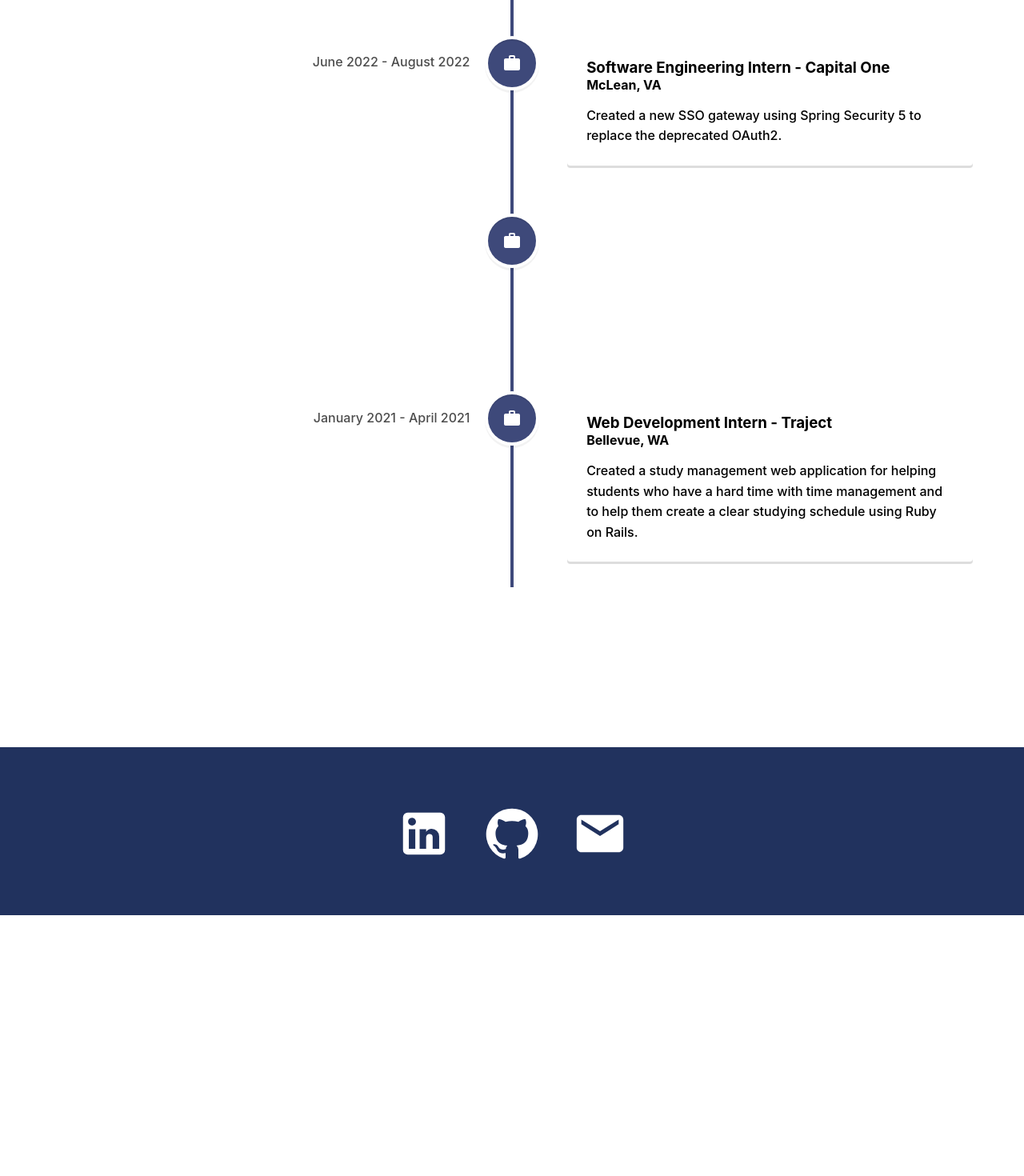
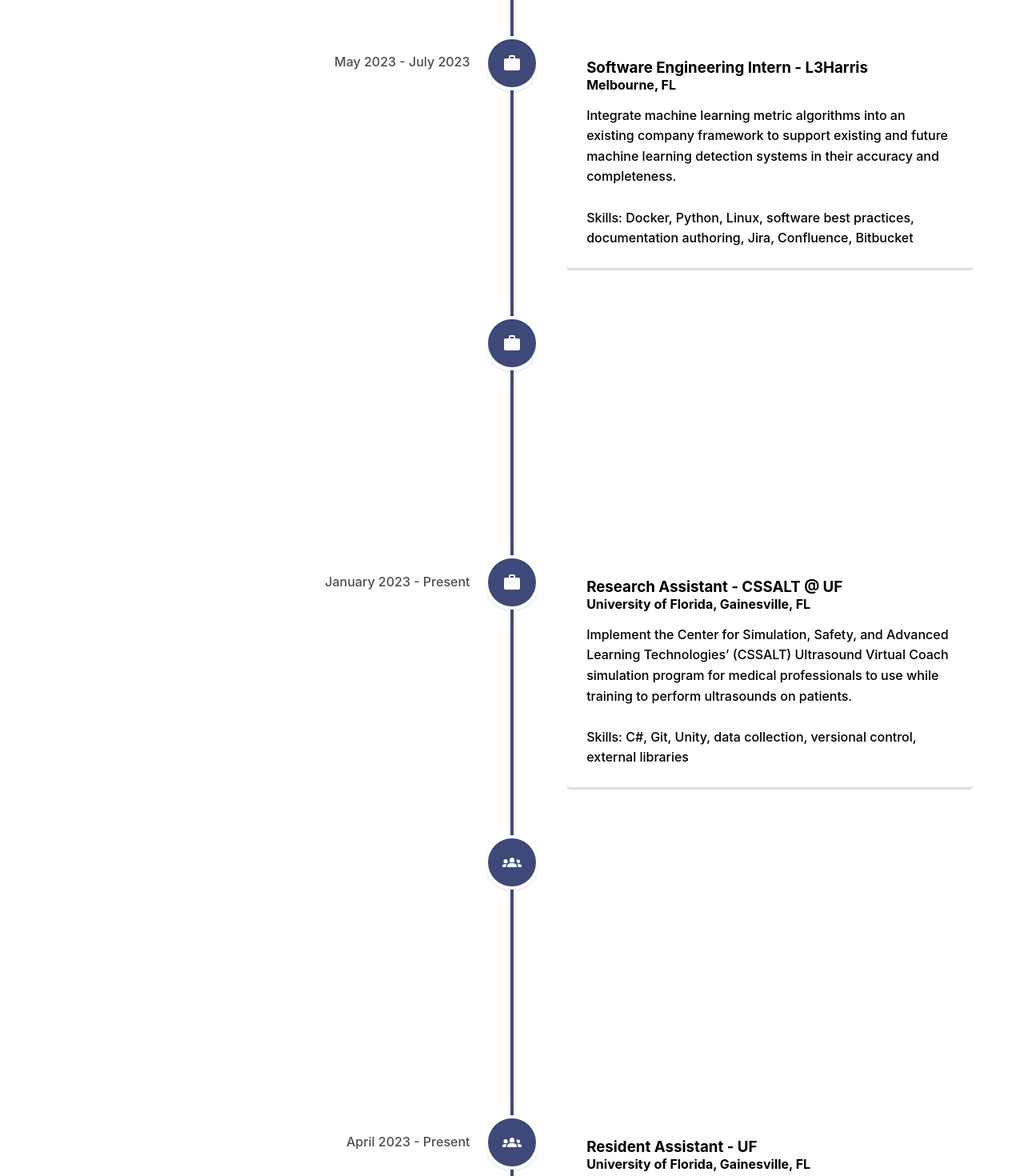
Before and after one commit to ananyasista/WiCSEPersonalProject, a React (Create React App) app: page /WiCSEPersonalProject/experience in a window 1280 px wide. Shown: the part 280-1750 px from the top of the page at 80% size. Before the commit the page ends 1424 px from the top, so only its background shows below. Built offline with nearby package versions, Linux system fonts and the light colour scheme.

Commit message:
updated colors and content

```diff
--- a/public/index.html
+++ b/public/index.html
@@ -24,7 +24,7 @@
       work correctly both with client-side routing and a non-root public URL.
       Learn how to configure a non-root public URL by running `npm run build`.
     -->
-    <title>React App</title>
+    <title>Ananya Sista</title>
   </head>
   <body>
     <noscript>You need to enable JavaScript to run this app.</noscript>
--- a/src/component/Footer.css
+++ b/src/component/Footer.css
@@ -1,7 +1,7 @@
 .footer {
     width: 100%;
     height: 200px;
-    background: #21325e;
+    background: #5C7457;
     display: flex;
     justify-content: center;
     align-items: center;
--- a/src/component/Footer.js
+++ b/src/component/Footer.js
@@ -8,9 +8,9 @@
   return (
     <div className = "footer">
       <div className="socialMedia">
-       <LinkedInIcon onClick={() => window.open('https://www.linkedin.com/in/ananya-sista-573b54251')}/>
-       <GitHubIcon onClick={() => window.open('https://github.com/christinealin7771')}/>
-       <EmailIcon onClick={() => window.location = 'mailto:christinelin.7771@gmail.com'}/>
+      <LinkedInIcon onClick={() => window.open('https://www.linkedin.com/in/ananya-sista')}/>
+          <GitHubIcon onClick={() => window.open('https://github.com/ananyasista?tab=repositories')}/>
+          <EmailIcon onClick={() => window.location = 'mailto:sistaa@ufl.edu'}/>
        </div>
     </div>
   )
--- a/src/component/Navbar.css
+++ b/src/component/Navbar.css
@@ -1,7 +1,7 @@
 .navbar {
     width: 100%;
     height: 100px;
-    background: #21325E;
+    background: #5C7457;
     font-family: 'Montserrat', sans-serif;
   }
 
--- a/src/component/pages/Experience.js
+++ b/src/component/pages/Experience.js
@@ -6,6 +6,7 @@
 import "react-vertical-timeline-component/style.min.css";
 import SchoolIcon from '@mui/icons-material/School';
 import WorkIcon from '@mui/icons-material/Work';
+import ClubIcon from '@mui/icons-material/Groups2'
 import './Experience.css'
 
 const Experiences = () => {
@@ -14,7 +15,7 @@
       <VerticalTimeline lineColor = "#3e497a">
         <VerticalTimelineElement
           className="vertical-timeline-element--education"
-          date = "August 2020 - Expected Graduation May 2024"
+          date = "August 2022 - Expected Graduation May 2026"
           iconStyle={{background: "#8198FD", color: "#fff"}}
           icon = {<SchoolIcon/>}
         >
@@ -24,56 +25,99 @@
           <h4 className="vertical-timeline-element-subtitle">
             Bachelor's Degree
           </h4>
-          <p>Computer Science, Chinese Minor</p>
+          <p>Computer Science, Economics</p>
         </VerticalTimelineElement>
         <VerticalTimelineElement
           className="vertical-timeline-element--work"
-          date = "June 2022 - August 2022"
+          date = "May 2023 - July 2023"
           iconStyle={{background: "#3e497a", color: "#fff"}}
           icon = {<WorkIcon/>}
         >
            <h3 className="vertical-timeline-element-title">
-            Software Engineering Intern - Capital One
+            Software Engineering Intern - L3Harris
           </h3>
           <h4 className="vertical-timeline-element-subtitle">
-            McLean, VA
+            Melbourne, FL
           </h4>
           <p>
-            Created a new SSO gateway using Spring Security 5 to replace the deprecated OAuth2.
+            Integrate machine learning metric algorithms into an existing company framework to support existing and future machine learning
+            detection systems in their accuracy and completeness. <br /> <br />
+            Skills: Docker, Python, Linux, software best practices, documentation authoring, Jira, Confluence, Bitbucket
           </p>
         </VerticalTimelineElement>
         <VerticalTimelineElement
           className="vertical-timeline-element--work"
-          date = "May 2021 - March 2022"
+          date = "June 2022 - July 2022"
           iconStyle={{background: "#3e497a", color: "#fff"}}
           icon = {<WorkIcon/>}
         >
            <h3 className="vertical-timeline-element-title">
-            Computer Science Instructor - Juni Learning
+            Mathematics Instructor - Mathnasium
           </h3>
           <h4 className="vertical-timeline-element-subtitle">
-            San Francisco, CA
+            Tampa, FL
           </h4>
           <p>
-            Instruct middle and high school students to learn fundamental introductory Python and Java concepts.
+          Instructed up to 8 K-12 students at a time in a variety of math topics ranging from addition to Calculus. <br /> <br />
+          Skills: conflict resolution, working with kids, lesson planning, communication
           </p>
         </VerticalTimelineElement>
         <VerticalTimelineElement
           className="vertical-timeline-element--work"
-          date = "January 2021 - April 2021"
+          date = "January 2023 - Present"
           iconStyle={{background: "#3e497a", color: "#fff"}}
           icon = {<WorkIcon/>}
         >
            <h3 className="vertical-timeline-element-title">
-            Web Development Intern - Traject
+            Research Assistant - CSSALT @ UF
           </h3>
           <h4 className="vertical-timeline-element-subtitle">
-            Bellevue, WA
+            University of Florida, Gainesville, FL
           </h4>
           <p>
-          Created a study management web application for helping students who have a hard time with time management
-and to help them create a clear studying schedule using Ruby on Rails.
+          Implement the Center for Simulation, Safety, and Advanced Learning Technologies’ (CSSALT) Ultrasound Virtual Coach simulation program for medical professionals to use while training to perform ultrasounds on patients.
+          <br /> <br />
+          Skills: C#, Git, Unity, data collection, versional control, external libraries
 
+          </p>
+        </VerticalTimelineElement>
+        <VerticalTimelineElement
+          className="vertical-timeline-element--club"
+          date = "January 2023 - Present"
+          iconStyle={{background: "#3e497a", color: "#fff"}}
+          icon = {<ClubIcon/>}
+        >
+           <h3 className="vertical-timeline-element-title">
+            Chair - SWE @ UF
+          </h3>
+          <h4 className="vertical-timeline-element-subtitle">
+            University of Florida, Gainesville, FL
+          </h4>
+          <p>
+          Organize the Society of Women Engineer's bi-annual <i>Evening with Industry Event</i> which allows students to network with current industry professionals, facilitating
+          professional growth and future career opportunities.
+          <br /> <br />
+          Skills: event planning, budget management, industry networking, public speaking
+
+          </p>
+        </VerticalTimelineElement>
+         <VerticalTimelineElement
+          className="vertical-timeline-element--club"
+          date = "April 2023 - Present"
+          iconStyle={{background: "#3e497a", color: "#fff"}}
+          icon = {<ClubIcon/>}
+        >
+           <h3 className="vertical-timeline-element-title">
+            Resident Assistant - UF
+          </h3>
+          <h4 className="vertical-timeline-element-subtitle">
+            University of Florida, Gainesville, FL
+          </h4>
+          <p>
+          Enhance and maintain a sense of shared community in the designated residential area by facilitating intentional interactions, social
+          activities, and other opportunities for residents to interact with each other and grow.
+          <br /> <br />
+          Skills: event planning, budget management, conflict resolution, communication, interpersonal skills
           </p>
         </VerticalTimelineElement>
       </VerticalTimeline>
--- a/src/component/pages/Home.css
+++ b/src/component/pages/Home.css
@@ -2,7 +2,7 @@
   width: 100%;
   align-items: center;
   font-family: "Arial", sans-serif;
-  color: #3e497a;
+  color: #5C7457;
 }
 
 .about {
@@ -13,14 +13,14 @@
   justify-content: center;
   align-items: center;
   text-align: center;
-  background-color: #21325e;
+  background-color: #5C7457;
   color: #f0f0f0;
 }
 
 .about h2 {
   font-family: "Segoe UI", Tahoma, Geneva, Verdana, sans-serif;
   font-size: 80px;
-  color: #e9d35b;
+  color: #E1FFD4;
   height: 50px;
 }
 
@@ -44,7 +44,7 @@
 }
 
 .skills h1 {
-  color: #3e497a;
+  color: #5C7457;
 }
 
 .skills .list {
--- a/src/component/pages/Home.js
+++ b/src/component/pages/Home.js
@@ -13,9 +13,9 @@
           <p>
             A Computer Science Student with a passion for tech.
           </p>
-          <LinkedInIcon onClick={() => window.open('https://www.linkedin.com/in/christine-lin-9a0155189/')}/>
-          <GitHubIcon onClick={() => window.open('https://github.com/christinealin7771')}/>
-          <EmailIcon onClick={() => window.location = 'mailto:christinelin.7771@gmail.com'}/>
+          <LinkedInIcon onClick={() => window.open('https://www.linkedin.com/in/ananya-sista')}/>
+          <GitHubIcon onClick={() => window.open('https://github.com/ananyasista?tab=repositories')}/>
+          <EmailIcon onClick={() => window.location = 'mailto:sistaa@ufl.edu'}/>
         </div>
       </div>
       <div className="skills">
@@ -23,15 +23,15 @@
         <ol className="list">
           <li className="item">
             <h2>Languages</h2>
-            <span>C++, Python, C#, HTML/CSS</span>
+            <span>C++, Python, C#, HTML/CSS, C, Matlab</span>
           </li>
-          {/* <li className="item">
-            <h2>Technology</h2>
-            <span>Ruby on Rails, Node.js, React, React Native, Bootstrap, PostgreSQL, MySQL</span>
-          </li> */}
+          {<li className="item">
+            <h2>Softwares & Technologies</h2>
+            <span>Docker, Windows, Linux, Git, Confluence, Jira, Bitbucket, Agile Scrum</span>
+          </li> }
           <li className="item">
             <h2>Coursework</h2>
-            <span>Advanced Programming Fundamentals, Computational Linear Algebra,
+            <span>Advanced Programming Fundamentals, Data Strcutures and Algorithms, Introduction to Computer Organization, Calculus 3, Differential Equations, Computational Linear Algebra,
               Applications of Discrete Structures</span>
           </li>
         </ol>
--- a/src/data/ProjectList.js
+++ b/src/data/ProjectList.js
@@ -19,5 +19,11 @@
         image: proj2,
         skills: "Javascript, React",
         github: "https://github.com/christinealin7771"
+    },
+    {
+        name: "Classmate Finder",
+        image: proj2,
+        skills: "Javascript, React",
+        github: "https://github.com/christinealin7771"
     }
 ]
```
